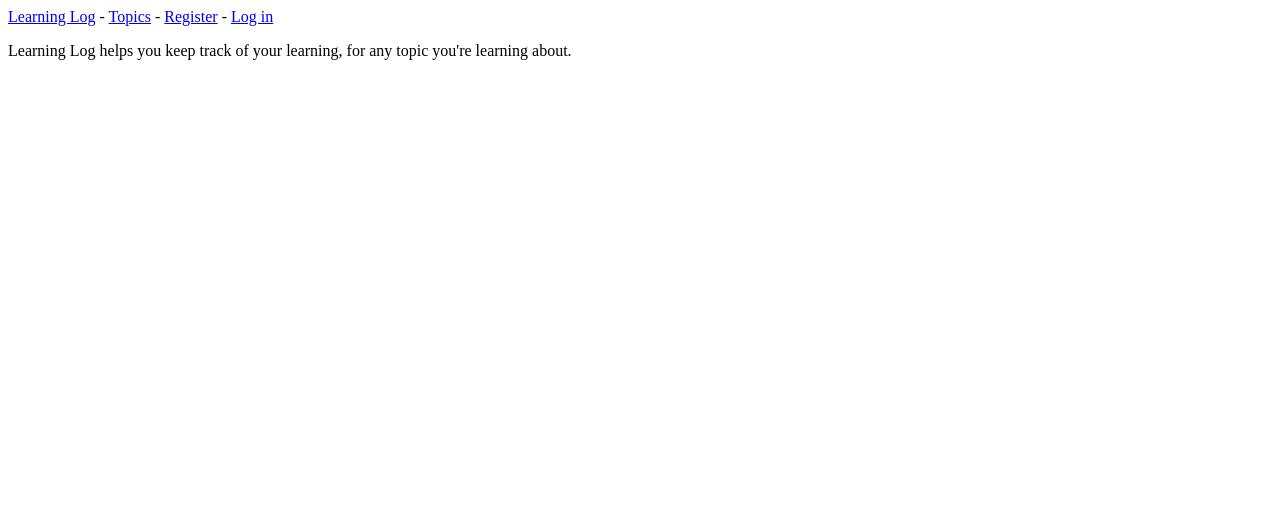
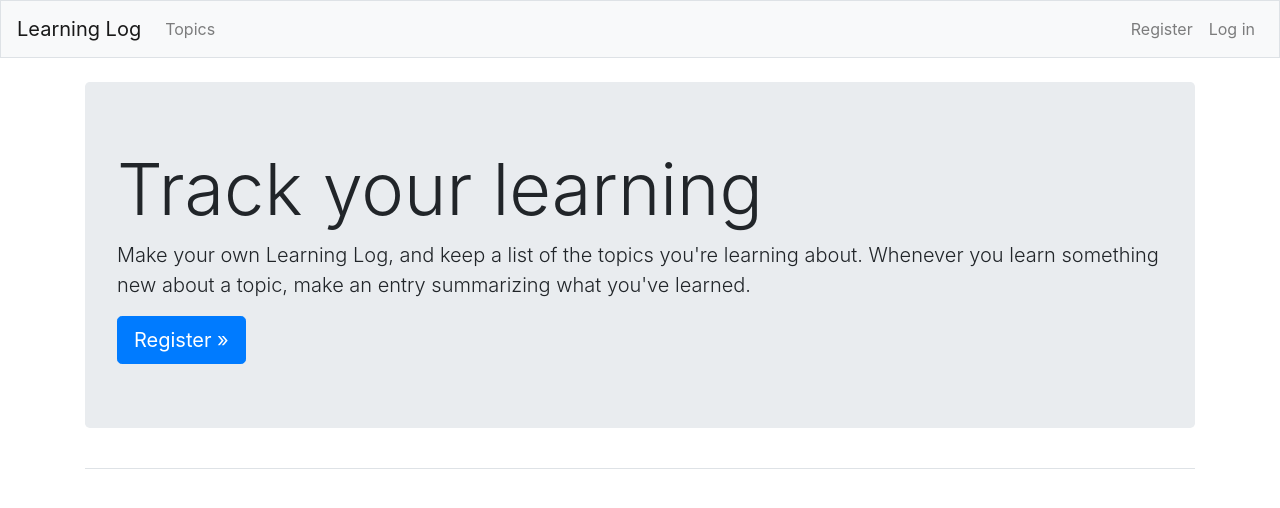
Before and after one commit to ThePfarrer/Django-Learning-App, a Django app: page / in a window 1280 px wide. Shown: the top 508 px of the page. Run offline with Django 3.2, Linux system fonts and the light colour scheme; some libraries are stand-ins or nearby versions.

Commit message:
adding navbar and styling index page with bootstrap4

```diff
--- a/learning_log/settings.py
+++ b/learning_log/settings.py
@@ -34,6 +34,9 @@ INSTALLED_APPS = [
     # My apps
     'learning_logs',
     'users',
+
+    # Third party apps.
+    'bootstrap4',
 
     # Default django apps.
     'django.contrib.admin',
--- a/learning_logs/templates/learning_logs/base.html
+++ b/learning_logs/templates/learning_logs/base.html
@@ -1,13 +1,75 @@
-<p>
-    <a href="{% url 'learning_logs:index' %}">Learning Log</a> -
-    <a href="{% url 'learning_logs:topics' %}">Topics</a> -
-    {% if user.is_authenticated %}
-        Hello, {{ user.username }}.
-        <a href="{% url 'users:logout' %}">Log out</a>
-    {% else %}
-        <a href="{% url 'users:register' %}">Register</a> -
-        <a href="{% url 'users:login' %}">Log in</a>
-    {% endif %}
-</p>
+{% load bootstrap4 %}
 
-{% block content %}{% endblock content %}
+<!doctype html>
+<html lang="en">
+<head>
+    <meta charset="utf-8">
+    <meta name="viewport" content="width=device-width, initial-scale=1, shrink-to-fit=no">
+    <title>Learning Log</title>
+
+    {% bootstrap_css %}
+    {% bootstrap_javascript jquery='full' %}
+
+</head>
+<body>
+
+<nav class="navbar navbar-expand-md navbar-light bg-light mb-4 border">
+    <a class="navbar-brand" href="{% url 'learning_logs:index' %}">Learning Log</a>
+
+    <button class="navbar-toggler" type="button" data-toggle="collapse" data-target="#navbarCollapse"
+            aria-controls="navbarCollapse" aria-expanded="false" aria-label="Toggle navigation">
+        <span class="navbar-toggler-icon"></span>
+    </button>
+    <div class="collapse navbar-collapse" id="navbarCollapse">
+        <ul class="navbar-nav mr-auto">
+            <li class="nav-item">
+                <a class="nav-link" href="{% url 'learning_logs:topics' %}">Topics</a>
+            </li>
+        </ul>
+        <ul class="navbar-nav ml-auto">
+            {% if user.is_authenticated %}
+                <li class="nav-item">
+                    <span class="navbar-text">Hello, {{ user.username }}.</span>
+                </li>
+                <li class="nav-item">
+                    <a class="nav-link" href="{% url 'users:logout' %}">Log out</a>
+                </li>
+
+            {% else %}
+                <li class="nav-item">
+                    <a class="nav-link" href="{% url 'users:register' %}">Register</a>
+                </li>
+                <li class="nav-item">
+                    <a class="nav-link" href="{% url 'users:login' %}">Log in</a>
+                </li>
+            {% endif %}
+        </ul>
+    </div>
+
+</nav>
+
+<main role="main" class="container">
+    <div class="pb-2 mb-2 border-bottom">
+        {% block page_header %}{% endblock page_header %}
+    </div>
+    <div>
+        {% block content %}{% endblock content %}
+    </div>
+</main>
+{#<p>#}
+{#    <a href="{% url 'learning_logs:index' %}">Learning Log</a> -#}
+{#    <a href="{% url 'learning_logs:topics' %}">Topics</a> -#}
+{#    {% if user.is_authenticated %}#}
+{#        Hello, {{ user.username }}.#}
+{#        <a href="{% url 'users:logout' %}">Log out</a>#}
+{#    {% else %}#}
+{#        <a href="{% url 'users:register' %}">Register</a> -#}
+{#        <a href="{% url 'users:login' %}">Log in</a>#}
+{#    {% endif %}#}
+{#</p>#}
+</body>
+
+</html>
+
+
+{#{% block content %}{% endblock content %}#}
--- a/learning_logs/templates/learning_logs/index.html
+++ b/learning_logs/templates/learning_logs/index.html
@@ -1,5 +1,13 @@
 {% extends "learning_logs/base.html" %}
 
-{% block content %}
-    <p>Learning Log helps you keep track of your learning, for any topic you're learning about.</p>
-{% endblock content %}
+{% block page_header %}
+    <div class="jumbotron">
+        <h1 class="display-3">Track your learning</h1>
+
+        <p class="lead">Make your own Learning Log, and keep a list of the topics you're learning about.
+            Whenever you learn something new about a topic, make an entry summarizing what you've learned.</p>
+
+        <a class="btn btn-lg btn-primary" href="{% url 'users:register' %}"
+           role="button">Register &raquo;</a>
+    </div>
+{% endblock page_header %}
--- a/learning_logs/views.py
+++ b/learning_logs/views.py
@@ -1,6 +1,6 @@
-from django.shortcuts import render, redirect
 from django.contrib.auth.decorators import login_required
 from django.http import Http404
+from django.shortcuts import render, redirect
 
 from .forms import TopicForm, EntryForm
 from .models import Topic, Entry
@@ -10,12 +10,14 @@ def index(request):
     """The home page for Learning Log."""
     return render(request, 'learning_logs/index.html')
 
+
 @login_required
 def topics(request):
     """Show all topics."""
     topics = Topic.objects.filter(owner=request.user).order_by('date_added')
     context = {'topics': topics}
     return render(request, 'learning_logs/topics.html', context)
+
 
 @login_required
 def topic(request, topic_id):
@@ -28,6 +30,7 @@ def topic(request, topic_id):
     context = {'topic': topic, 'entries': entries}
     return render(request, 'learning_logs/topic.html', context)
 
+
 @login_required
 def new_topic(request):
     """Add a new topic."""
@@ -38,12 +41,15 @@ def new_topic(request):
         # POST data submitted; process data.
         form = TopicForm(data=request.POST)
         if form.is_valid():
-            form.save()
+            new_topic = form.save(commit=False)
+            new_topic.owner = request.user
+            new_topic.save()
             return redirect('learning_logs:topics')
 
     # Display a blank or invalid form.
     context = {'form': form}
     return render(request, 'learning_logs/new_topic.html', context)
+
 
 @login_required
 def new_entry(request, topic_id):
@@ -66,6 +72,7 @@ def new_entry(request, topic_id):
     context = {'topic': topic, 'form': form}
     return render(request, 'learning_logs/new_entry.html', context)
 
+
 @login_required
 def edit_entry(request, entry_id):
     """Edit an existing entry."""
```
Also changed, not shown: db.sqlite3.
